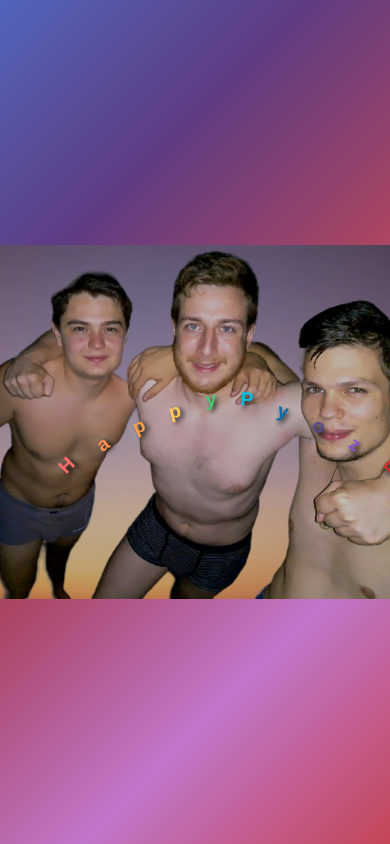
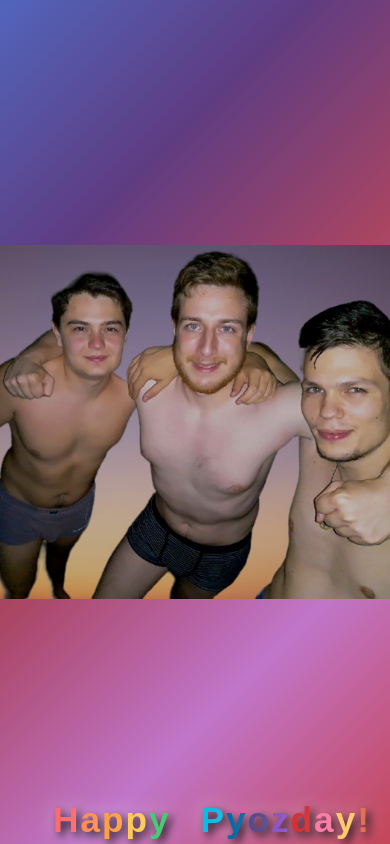
Before and after one commit to eddmorso/gift-card, a plain HTML site: page index.html in a window 390 px wide. Both pictures are taken after a click on the button "🎵 Tap to Start the Surprise 🎁". Drawn offline with Linux system fonts and the light colour scheme.

Commit message:
remove rounding

```diff
--- a/index.html
+++ b/index.html
@@ -136,113 +136,62 @@
       width: 100%;
       height: 100%;
       display: flex;
-      align-items: center;
+      align-items: flex-end;
       justify-content: center;
+      padding-bottom: 40px;
     }
 
     .rainbow-text {
       position: relative;
-      width: 600px;
-      height: 200px;
       display: flex;
       align-items: center;
       justify-content: center;
+      gap: 0;
     }
 
     .rainbow-text span {
-      position: absolute;
-      font-size: 3.5em;
+      font-size: 4em;
       font-weight: bold;
       text-shadow:
         4px 4px 8px rgba(0, 0, 0, 0.9),
         0 0 20px rgba(255, 255, 255, 0.5);
-      transform-origin: center center;
+      margin: 0 2px;
     }
 
-    /* Happy - letters 1-5 (upward curve from left to center) */
-    .rainbow-text span:nth-child(1) {
-      transform: translateX(-240px) translateY(45px) rotate(-45deg);
-      color: #ff6b6b;
-    }
-    .rainbow-text span:nth-child(2) {
-      transform: translateX(-180px) translateY(10px) rotate(-35deg);
-      color: #ff8e53;
-    }
-    .rainbow-text span:nth-child(3) {
-      transform: translateX(-120px) translateY(-20px) rotate(-25deg);
-      color: #ff9f43;
-    }
-    .rainbow-text span:nth-child(4) {
-      transform: translateX(-60px) translateY(-45px) rotate(-15deg);
-      color: #feca57;
-    }
-    .rainbow-text span:nth-child(5) {
-      transform: translateX(0px) translateY(-65px) rotate(-5deg);
-      color: #48ca73;
-    }
-
-    /* Space - letter 6 */
-    .rainbow-text span:nth-child(6) {
-      transform: translateX(30px) translateY(-70px) rotate(0deg);
-      color: transparent;
-    }
-
-    /* Pyozday - letters 7-14 (continuing upward curve from center to right) */
-    .rainbow-text span:nth-child(7) {
-      transform: translateX(60px) translateY(-65px) rotate(5deg);
-      color: #0abde3;
-    }
-    .rainbow-text span:nth-child(8) {
-      transform: translateX(120px) translateY(-45px) rotate(15deg);
-      color: #006ba6;
-    }
-    .rainbow-text span:nth-child(9) {
-      transform: translateX(180px) translateY(-20px) rotate(25deg);
-      color: #574b90;
-    }
-    .rainbow-text span:nth-child(10) {
-      transform: translateX(240px) translateY(10px) rotate(35deg);
-      color: #8854d0;
-    }
-    .rainbow-text span:nth-child(11) {
-      transform: translateX(300px) translateY(45px) rotate(45deg);
-      color: #d63031;
-    }
-    .rainbow-text span:nth-child(12) {
-      transform: translateX(360px) translateY(85px) rotate(55deg);
-      color: #fd79a8;
-    }
-    .rainbow-text span:nth-child(13) {
-      transform: translateX(420px) translateY(130px) rotate(65deg);
-      color: #fdcb6e;
-    }
-    .rainbow-text span:nth-child(14) {
-      transform: translateX(480px) translateY(180px) rotate(75deg);
-      color: #e17055;
-    }
+    .rainbow-text span:nth-child(1) { color: #ff6b6b; }
+    .rainbow-text span:nth-child(2) { color: #ff8e53; }
+    .rainbow-text span:nth-child(3) { color: #ff9f43; }
+    .rainbow-text span:nth-child(4) { color: #feca57; }
+    .rainbow-text span:nth-child(5) { color: #48ca73; }
+    .rainbow-text span:nth-child(6) { color: transparent; margin: 0 10px; }
+    .rainbow-text span:nth-child(7) { color: #0abde3; }
+    .rainbow-text span:nth-child(8) { color: #006ba6; }
+    .rainbow-text span:nth-child(9) { color: #574b90; }
+    .rainbow-text span:nth-child(10) { color: #8854d0; }
+    .rainbow-text span:nth-child(11) { color: #d63031; }
+    .rainbow-text span:nth-child(12) { color: #fd79a8; }
+    .rainbow-text span:nth-child(13) { color: #fdcb6e; }
+    .rainbow-text span:nth-child(14) { color: #e17055; }
 
     /* Responsive adjustments */
     @media (max-width: 768px) {
-      .rainbow-text {
-        width: 400px;
-        height: 150px;
-        transform: scale(0.8);
+      .rainbow-text span {
+        font-size: 3em;
       }
 
-      .rainbow-text span {
-        font-size: 2.5em;
+      .curved-text {
+        padding-bottom: 30px;
       }
     }
 
     @media (max-width: 480px) {
-      .rainbow-text {
-        width: 350px;
-        height: 120px;
-        transform: scale(0.6);
+      .rainbow-text span {
+        font-size: 2.2em;
+        margin: 0 1px;
       }
 
-      .rainbow-text span {
-        font-size: 2em;
+      .curved-text {
+        padding-bottom: 20px;
       }
     }
   </style>
```
